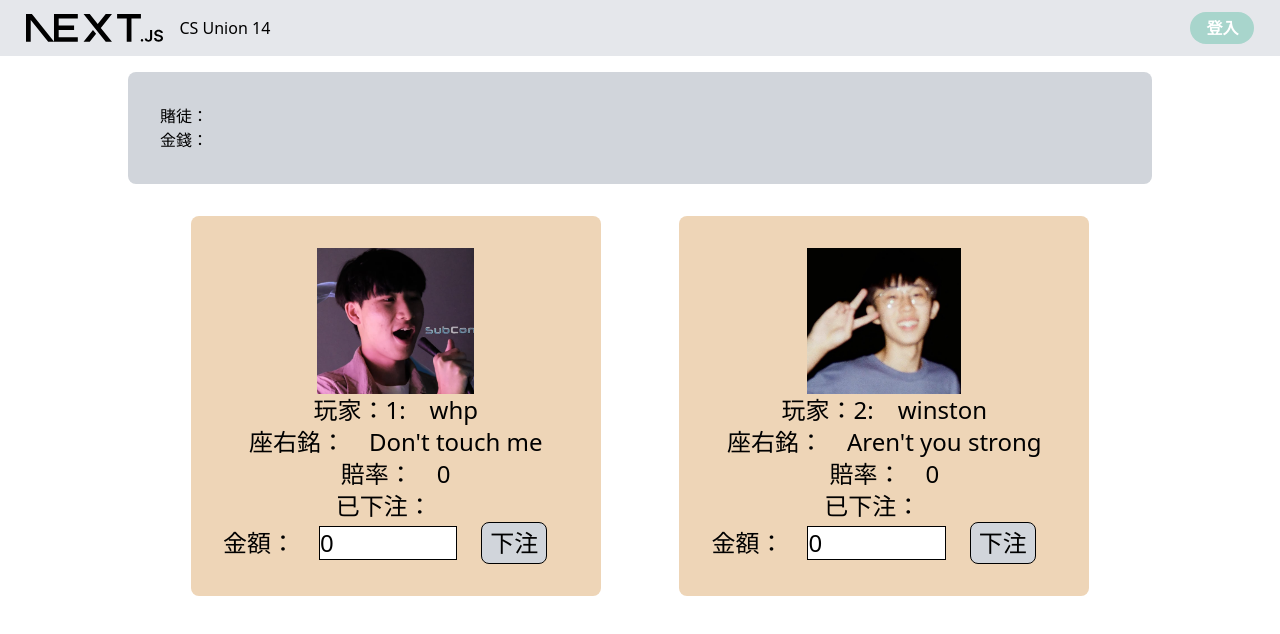
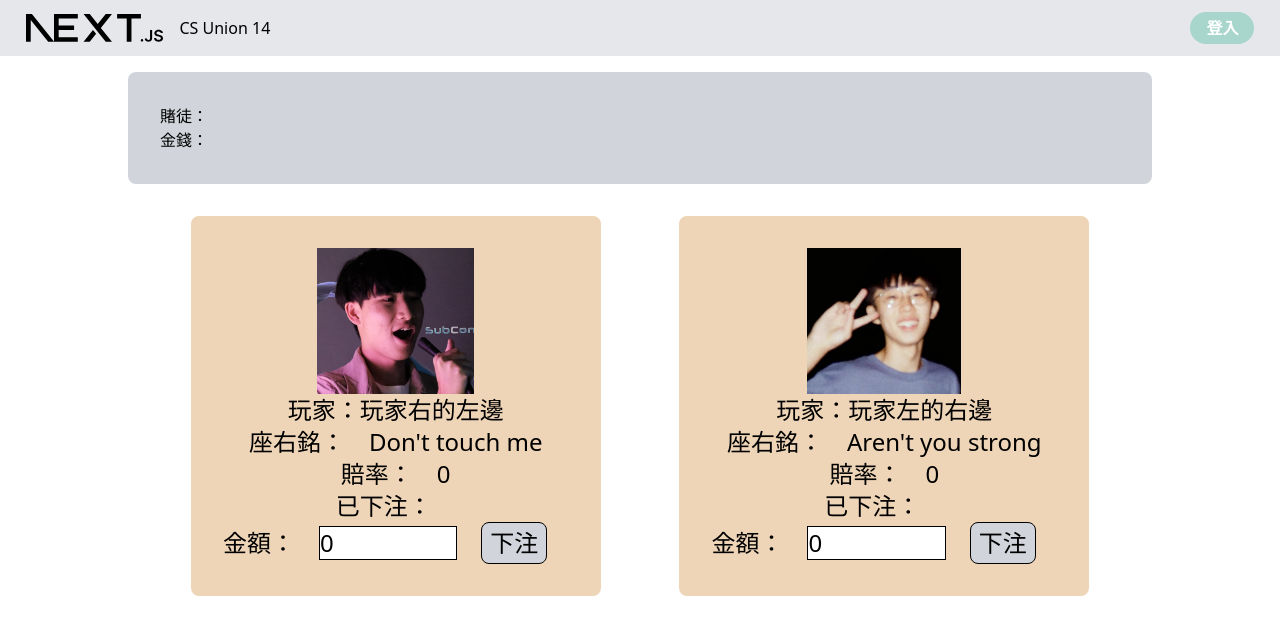
Before and after one commit to NCTUCSUnion/13cs_greeting, a Next.js app: page / in a window 1280 px wide. Shown: the top 634 px of the page. Built offline with nearby package versions, Linux system fonts and the light colour scheme; no server answers.

Commit message:
feat: basic info

```diff
--- a/components/players.jsx
+++ b/components/players.jsx
@@ -9,13 +9,13 @@ const Players = () => {
     const [rating2, setrating2] = useState(0);
     const user_id = '1111';
     var player1 = {
-        name:'whp',
+        name:'玩家右的左邊',
         ID:1,
         motto: "Don't touch me",
         img: '/assets/whp.png',
     }
     var player2 = {
-        name:'winston',
+        name:'玩家左的右邊',
         ID:2,
         motto: "Aren't you strong",
         img: '/assets/winston.png',
@@ -23,12 +23,8 @@ const Players = () => {
         now:0
     }
     useEffect(() => {
-        // console.log('+++++')
         fetchData(`users/${user_id}`)
         .then((result) => {
-            // 在这里处理从FastAPI获取的数据
-            // console.log('-----')
-            // console.log(result);
             setgambler(result);
         })
         .catch((error) => {
@@ -86,7 +82,7 @@ const Player_card = ({ player ,gambler,rating,bid}) => {
                 <img className ='m-auto h-full' src = {player.img}/>
             </div>
             <div className = 'text-center'>
-                <div className = 'text-2xl'>玩家：{player.ID}:&emsp;{player.name}</div>
+                <div className = 'text-2xl'>玩家：{player.name}</div>
                 <div className = 'text-2xl'>座右銘：&emsp;{player.motto}</div>
                 <div className = 'text-2xl'>賠率：&emsp;{rating}</div>
                 <div className = 'text-2xl'>已下注：&emsp;{bid}</div>
```
